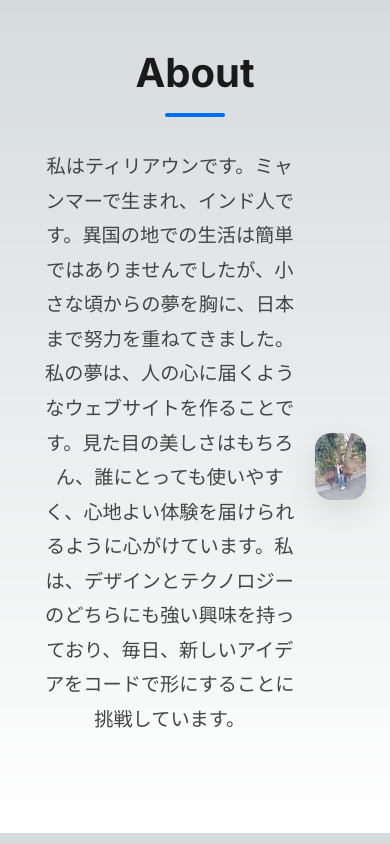
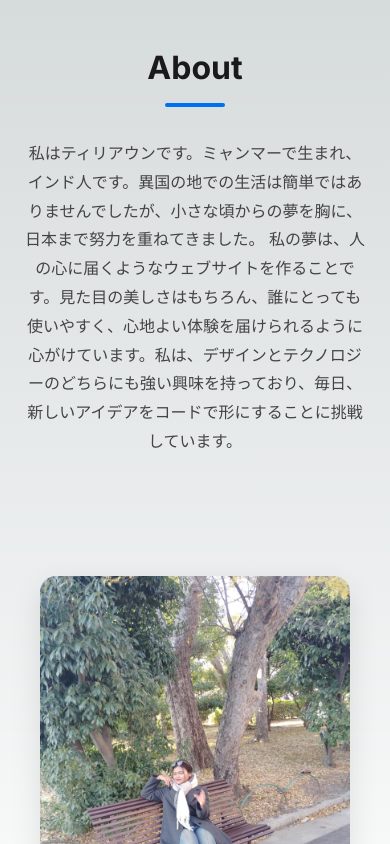
Before and after one commit to Sonar21/portfoilo, a Next.js app: page /about in a window 390 px wide. Shown: the top 844 px of the page. Built offline with nearby package versions, Linux system fonts and the light colour scheme.

Commit message:
last commit

```diff
--- a/app/about/page.module.css
+++ b/app/about/page.module.css
@@ -1,12 +1,9 @@
-
 /* Container for the whole page */
 .container {
-
   max-width: 1000px;
   margin: 0 auto;
   padding: 3rem 1.5rem;
   text-align: center;
-
 }
 
 /* Heading style */
@@ -28,28 +25,33 @@
   border-radius: 2px;
 }
 
+/* About section layout */
+.about {
+  display: flex;
+  justify-content: space-between;
+  align-items: center;
+  gap: 2rem;
+  flex-wrap: wrap; /* fallback */
+}
 
-.about{
-  display: flex;
-}
 /* Paragraph text */
 .text {
+  flex: 1;
   font-size: 1.2rem;
-  justify-items: flex-start;
   line-height: 1.8;
   color: #444;
   margin-bottom: 3rem;
   padding: 0 1rem;
+  text-align: left;
 }
-/* .text:hover{
-  color: #0070f3;
-} */
 
 /* Section for image */
 .imageSection {
+  flex: 1;
   display: flex;
   justify-content: center;
   align-items: center;
+  padding: 1rem;
 }
 
 /* Image styling */
@@ -64,3 +66,25 @@
 .image:hover {
   transform: scale(1.1);
 }
+
+/* Responsive adjustments for phone screens */
+
+@media (max-width: 768px) {
+  .about {
+    flex-direction: column;
+  }
+
+  .text {
+    font-size: 1rem;
+    text-align: center;
+    padding: 0;
+  }
+
+  .imageSection {
+    margin-top: 1.5rem;
+  }
+
+  .heading {
+    font-size: 2rem;
+  }
+}
--- a/app/page.module.css
+++ b/app/page.module.css
@@ -88,6 +88,7 @@
   animation-delay: 0.5s;
 }
 
+
 /* Animation */
 @keyframes fadeSlideUp {
   from {
--- a/app/page.tsx
+++ b/app/page.tsx
@@ -45,7 +45,7 @@ export default function HomePage() {
     className={styles.heroImage}
   />
   <div className={styles.heroText}>
-    <h1>Portfolio Home</h1>
+    <h1>Welcome to My Portfolio</h1>
     <p>Creative Designer & Developer</p>
   </div>
 </section>
@@ -60,6 +60,9 @@ export default function HomePage() {
       <section id="skill"><SkillPage /></section>
       <section id="strengths"><StrengthsPage /></section>
       <section id="contact"><ContactPage /></section>
+
+
+
     </main>
   );
 }
--- a/app/profile/page.tsx
+++ b/app/profile/page.tsx
@@ -18,7 +18,10 @@ export default function ProfilePage() {
           <p><strong>年齢：</strong>21歳</p>
           <p><strong>国籍：</strong>Myanmar</p>
           <p><strong>学歴：</strong>
-            専門学校沖縄ビジネス外語学院 Web プログラミングコースを専攻し、現在はエンジニアを目指して勉強中。
+            専門学校沖縄ビジネス外語学院 Webプログラミングコース　在学中（エンジニア志望）
+          </p>
+          <p>
+           <strong>言語スキル：</strong>日本語,ミャンマー語,インド語,英語
           </p>
         </div>
       </section>
```
Also changed, not shown: app/strengths/page.tsx (+5 -8 lines), app/work/page.tsx (+5 -4 lines), public/images/fish.jpg (added), public/images/ginowan.jpg (added).
